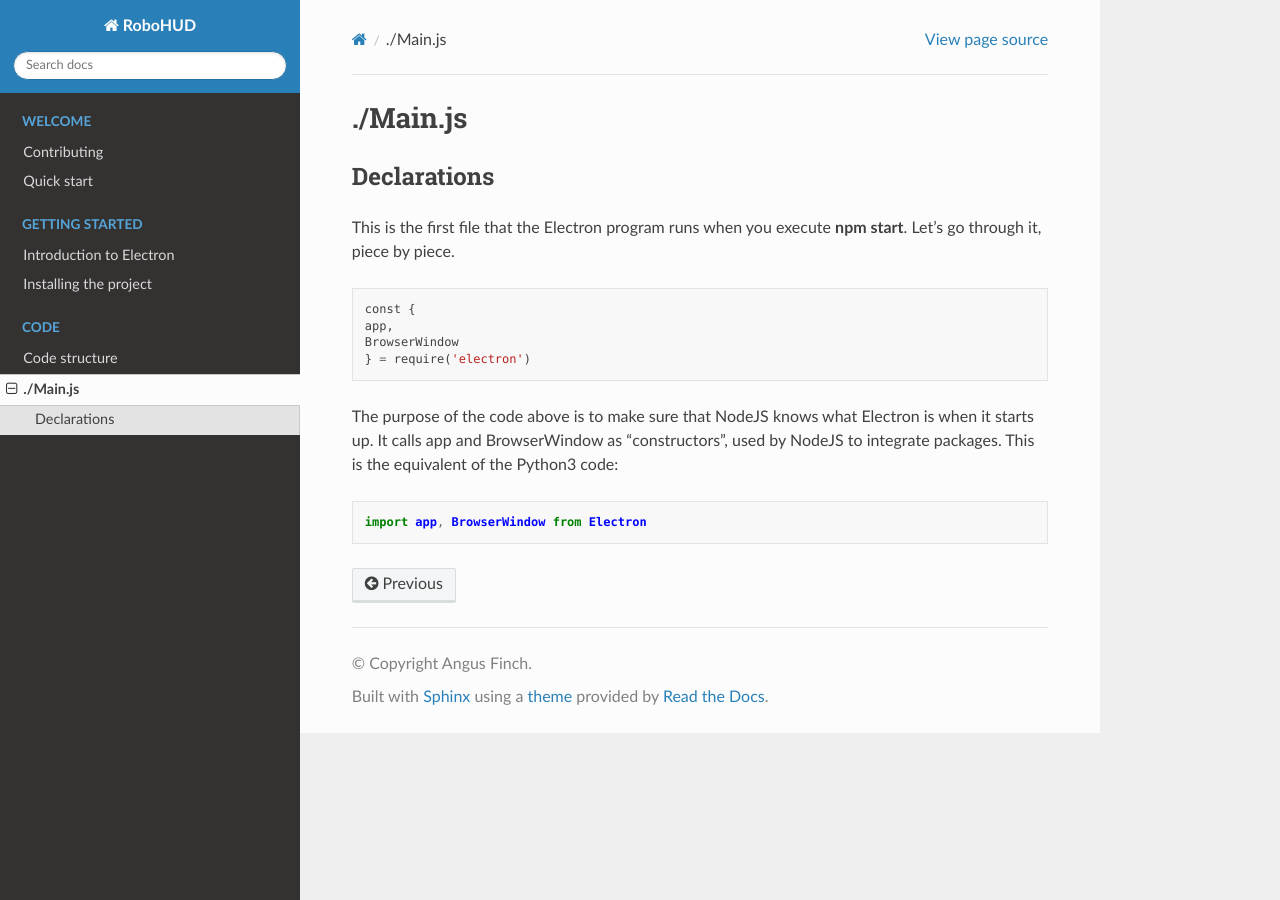
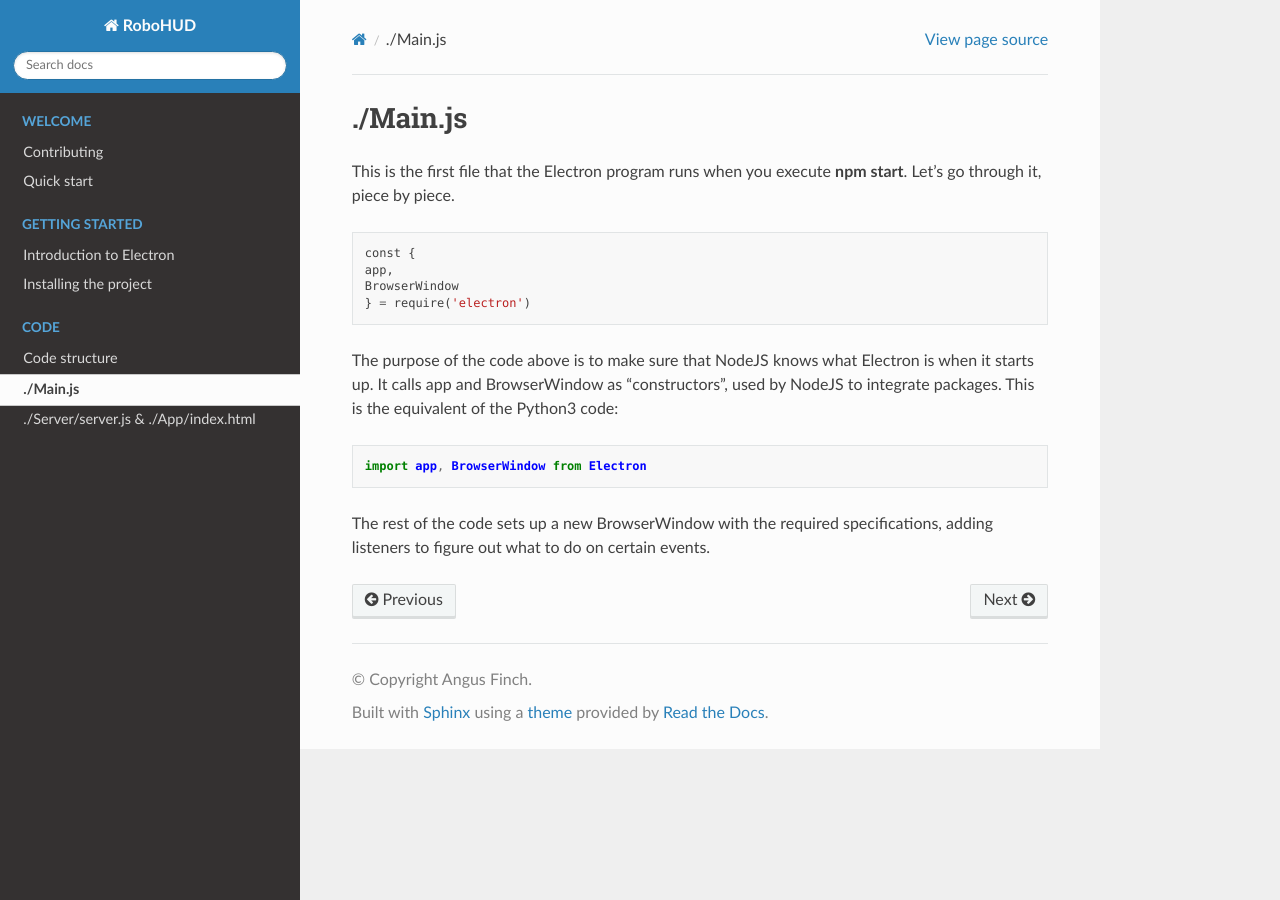
Before and after one commit to Finchiedev/robotics-docs, a Sphinx documentation site: the page built from source/code/main.rst, in a window 1280 px wide. Built offline with Sphinx 7.4.7 and the Read the Docs theme 2.0.0, drawn with Linux system fonts in a browser that asks for light colours.

Commit message:
Add server and GUI communication

```diff
--- a/source/code/main.rst
+++ b/source/code/main.rst
@@ -1,7 +1,6 @@
 ./Main.js
 =========
-Declarations
-^^^^^^^^^^^^
+
 This is the first file that the Electron program runs when you execute **npm start**. Let's go through it, piece by piece. ::
 
     const {
@@ -12,3 +11,5 @@ This is the first file that the Electron program runs when you execute **npm sta
 The purpose of the code above is to make sure that NodeJS knows what Electron is when it starts up. It calls app and BrowserWindow as "constructors", used by NodeJS to integrate packages.
 This is the equivalent of the Python3 code: ::
     import app, BrowserWindow from Electron
+
+The rest of the code sets up a new BrowserWindow with the required specifications, adding listeners to figure out what to do on certain events.
--- a/source/index.rst
+++ b/source/index.rst
@@ -39,3 +39,4 @@ Documentation tree:
 
   code/structure
   code/main
+  code/talk
```
Also changed, not shown: source/code/talk.rst (added, +11 -0 lines).
